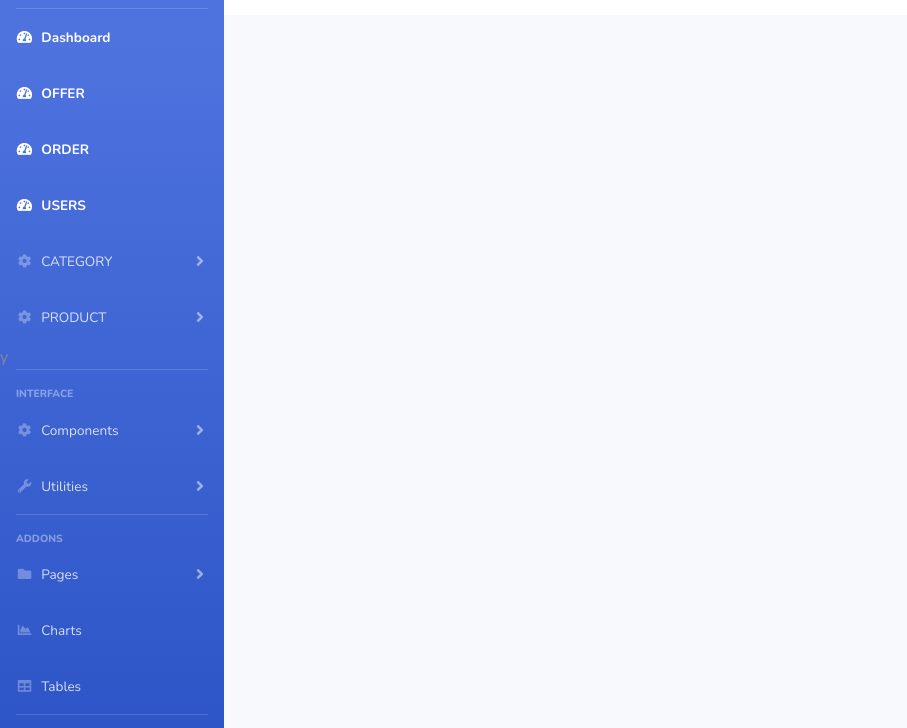
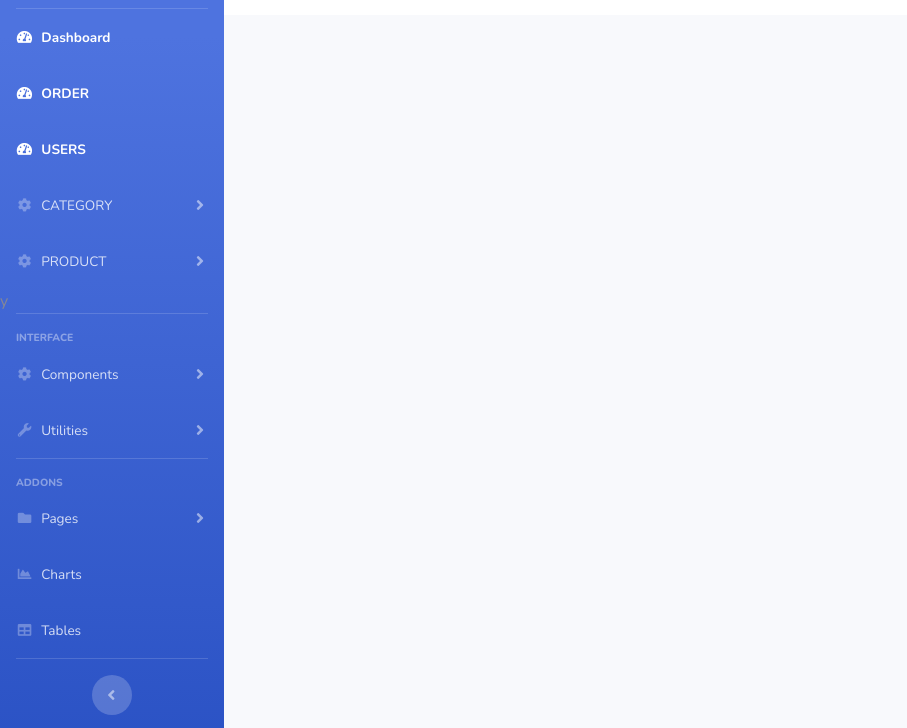
Before and after one commit to rohithkrishnap47/furniture-emporium-admin-web, a website with bundled scripts: page categoryadd.html in a window 1280 px wide. Shown: the part 62-790 px from the top of the page, without its empty margins (0-907 px from the left). Built offline with nearby package versions, Linux system fonts and the light colour scheme.

Commit message:
"offer"removed from side nav bar

```diff
--- a/categoryadd.html
+++ b/categoryadd.html
@@ -48,13 +48,9 @@
                     <i class="fas fa-fw fa-tachometer-alt"></i>
                     <span>Dashboard</span></a>
             </li>
+
             <li class="nav-item active">
-                <a class="nav-link" href="index.html">
-                    <i class="fas fa-fw fa-tachometer-alt"></i>
-                    <span>OFFER</span></a>
-            </li>
-            <li class="nav-item active">
-                <a class="nav-link" href="index.html">
+                <a class="nav-link" href="list_order.html">
                     <i class="fas fa-fw fa-tachometer-alt"></i>
                     <span>ORDER</span></a>
             </li>
```
Also changed, not shown: list_admin.html (+1 -5 lines), list_banner.html (+1 -5 lines), list_category.html (+1 -5 lines).
